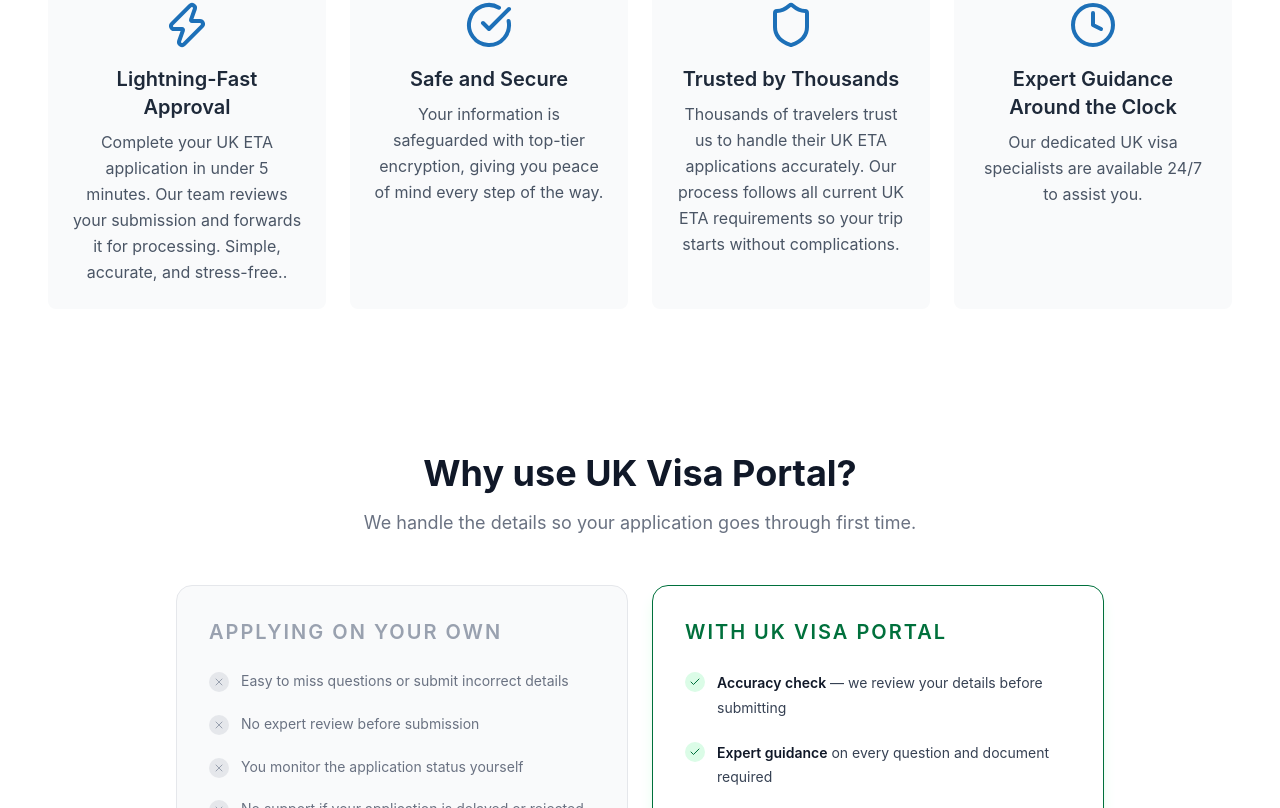
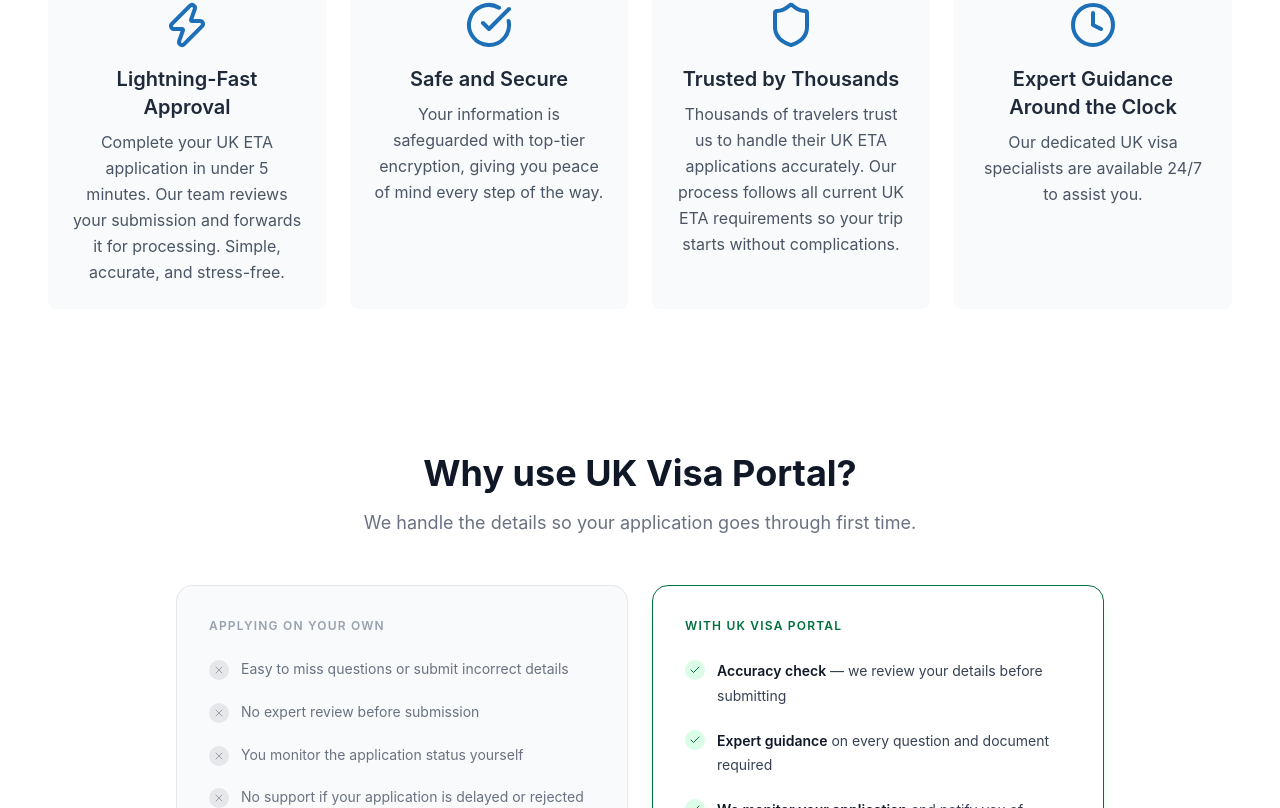
Before and after one commit to dayronleadtech/uktest, a React (Vite) app: page / in a window 1280 px wide. Shown: the part 852-1660 px from the top of the page. Built offline with nearby package versions, Linux system fonts and the light colour scheme.

Commit message:
Updated text and some styles

```diff
--- a/src/components/home/NewsletterSection.tsx
+++ b/src/components/home/NewsletterSection.tsx
@@ -25,7 +25,7 @@
               </Heading>
             </div>
             <div className="lg:w-1/2 w-full">
-              <p className="text-sm mb-2 text-white">{tHome('newsletter.whereAmI')}</p>
+              <p className="text-sm md:text-base text-gray-600 leading-relaxed text-sm mb-2 text-white">{tHome('newsletter.whereAmI')}</p>
               <div className="flex flex-wrap gap-2">
                 <CountrySelect
                   countries={ELIGIBLE_COUNTRIES}
--- a/src/components/home/WhyUseSection.tsx
+++ b/src/components/home/WhyUseSection.tsx
@@ -24,7 +24,10 @@
 
         <div className="grid grid-cols-1 md:grid-cols-2 gap-6">
           <article className="rounded-2xl border border-gray-200 bg-gray-50 p-8">
-            <Heading level={3} className="text-xs font-semibold uppercase tracking-widest text-gray-400 mb-6">
+            <Heading
+              level={3}
+              useDefaultStyles={false}
+              className="text-xs font-semibold uppercase tracking-widest text-gray-400 mb-6">
               {t('whyUse.applyingOwn.title')}
             </Heading>
             <ul className="space-y-5">
@@ -40,7 +43,11 @@
           </article>
 
           <article className="rounded-2xl border border-primary-green bg-white shadow-lg shadow-green-100 p-8 flex flex-col">
-            <Heading level={3} className="text-xs font-semibold uppercase tracking-widest text-primary-green mb-6">
+            <Heading
+              level={3}
+              useDefaultStyles={false}
+              className="text-xs font-semibold uppercase tracking-widest text-primary-green mb-6"
+            >
               {t('whyUse.withPortal.title')}
             </Heading>
             <ul className="space-y-5 flex-1">
--- a/src/components/layout/Footer.tsx
+++ b/src/components/layout/Footer.tsx
@@ -23,7 +23,7 @@
   return (
     <footer className="bg-primary-700 text-white text-sm">
       <div className="max-w-7xl mx-auto px-4 sm:px-6 lg:px-8 py-10">
-        <div className="grid grid-cols-1 sm:grid-cols-2 gap-10">
+        <div className="grid grid-cols-1 md:grid-cols-3 gap-10">
           {/* Company */}
           <div>
             <Heading level={3} className="mb-4 text-white">
@@ -81,6 +81,9 @@
               ))}
             </ul>
           </div>
+
+          {/* Empty column to keep both visible columns at one-third width */}
+          <div className="hidden md:block" aria-hidden />
         </div>
       </div>
 
@@ -92,7 +95,7 @@
           </Heading>
           <div className="space-y-3">
             {paragraphs.map((p, i) => (
-              <p key={i} className="!text-gray-300 text-sm leading-relaxed">
+              <p key={i} className="text-sm md:text-base text-gray-600 leading-relaxed !text-gray-300 text-sm leading-relaxed">
                 {p}
               </p>
             ))}
--- a/src/components/ui/Heading.tsx
+++ b/src/components/ui/Heading.tsx
@@ -6,6 +6,7 @@
   level?: Level
   children: ReactNode
   className?: string
+  useDefaultStyles?: boolean
 }
 
 const LEVEL_DEFAULTS: Record<Level, string> = {
@@ -17,10 +18,17 @@
   6: 'text-sm md:text-base font-medium',
 }
 
-export function Heading({ level = 2, children, className = '' }: HeadingProps) {
+export function Heading({
+  level = 2,
+  children,
+  className = '',
+  useDefaultStyles = true,
+}: HeadingProps) {
   const Tag = `h${level}` as 'h1' | 'h2' | 'h3' | 'h4' | 'h5' | 'h6'
+  const classes = useDefaultStyles ? `${LEVEL_DEFAULTS[level]} ${className}`.trim() : className.trim()
+
   return (
-    <Tag className={`${LEVEL_DEFAULTS[level]} ${className}`.trim()}>
+    <Tag className={classes}>
       {children}
     </Tag>
   )
--- a/src/locales/en/common.ts
+++ b/src/locales/en/common.ts
@@ -55,9 +55,9 @@
     importantDisclaimer: {
       title: 'Important Disclaimer',
       paragraphs: [
-        'We are an independent application support service for UK travel authorisations and visas. We are not affiliated with the UK government. Official ETA and visa decisions are made solely by UK authorities.',
+        'We are an independent application support service for UK travel authorisations and visas. We are not affiliated with, endorsed by, or connected to the UK Government or Home Office. Official ETA and visa decisions are made solely by UK authorities.',
         'We work with certified immigration professionals to provide assistance with ETA and Visitor Visa applications. Our service covers application guidance, data and document checks, submission support, and customer assistance to help reduce errors and save time.',
-        'Our fees are transparent. A full breakdown of service fees is clearly shown at checkout before payment is made. Once payment is completed, work on your application begins immediately and service fees are non refundable.',
+        'Our fees are transparent. A full breakdown of service fees is clearly shown at checkout before payment is made. Once payment is completed, work on your application begins immediately and service fees are non-refundable.',
       ],
     },
     bottom: {
--- a/src/locales/en/home.ts
+++ b/src/locales/en/home.ts
@@ -15,7 +15,7 @@
       {
         title: 'Lightning-Fast Approval',
         description:
-          'Complete your UK ETA application in under 5 minutes. Our team reviews your submission and forwards it for processing. Simple, accurate, and stress-free..',
+          'Complete your UK ETA application in under 5 minutes. Our team reviews your submission and forwards it for processing. Simple, accurate, and stress-free.',
       },
       {
         title: 'Safe and Secure',
@@ -144,7 +144,7 @@
       {
         title: 'Payment Method',
         description:
-          'A valid credit or debit card is needed to pay the UK ETA processing fee.',
+          "A valid credit or debit card is required. You will be charged our service fee plus the UK Government's ETA fee. Full breakdown shown before payment.",
       },
       {
         title: 'Email Address',
```
